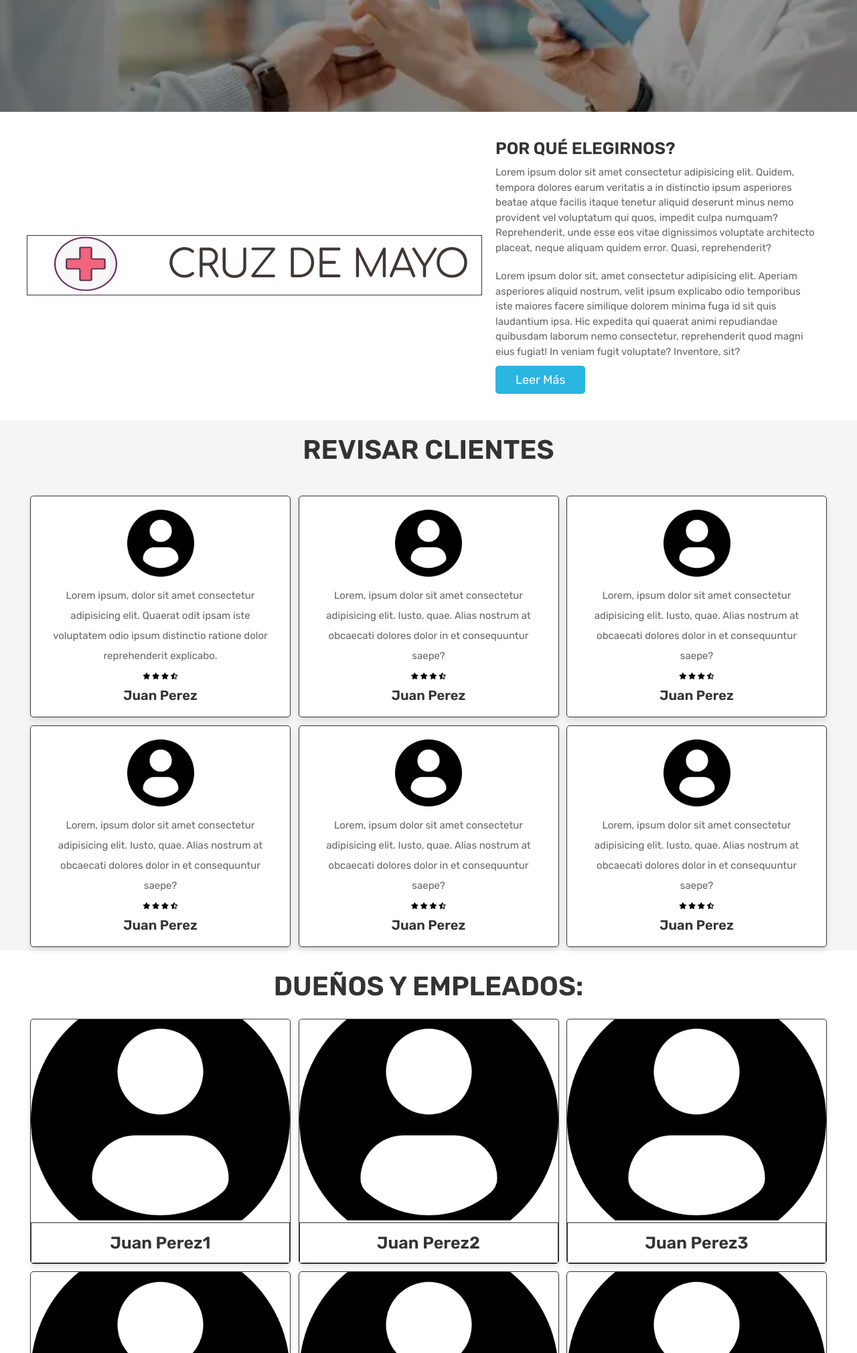
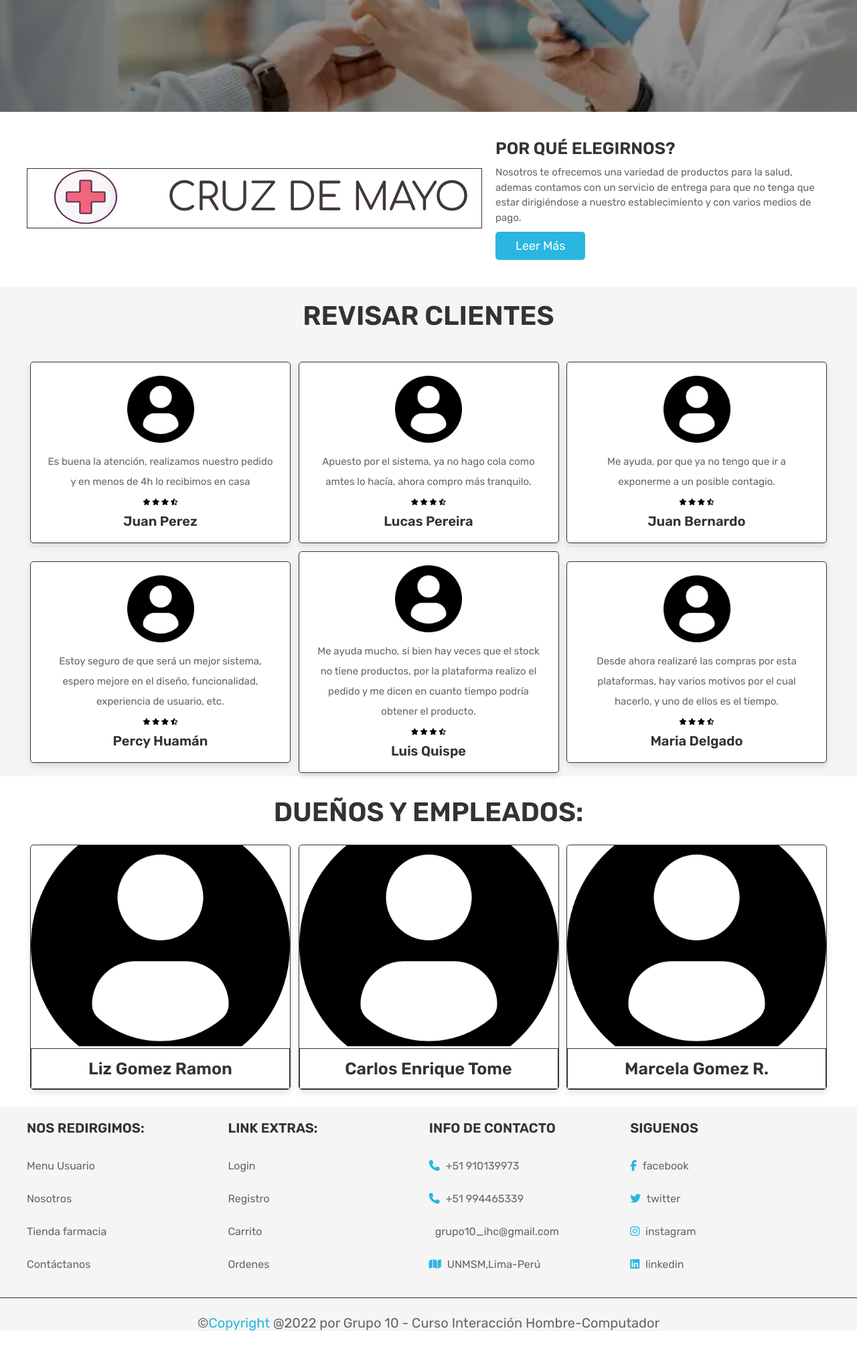
Before and after one commit to n4videv/13032022_ProyectoIHC, a PHP site: page /PROYECTOS/about.php in a window 1280 px wide. Shown: the part 407-2427 px from the top of the page at 67% size. After the commit the page ends 2394 px from the top, so only its background shows below. Run offline with PHP 8.4, Linux system fonts and the light colour scheme; a user stored in the database is signed in; data comes from the database, SQL or seed files in the repository; some libraries are stand-ins or nearby versions.

Commit message:
correccionV2

```diff
--- a/about.php
+++ b/about.php
@@ -47,8 +47,7 @@
 
             <div class="content">
                 <h3>Por qué elegirnos?</h3>
-                <p>Lorem ipsum dolor sit amet consectetur adipisicing elit. Quidem, tempora dolores earum veritatis a in distinctio ipsum asperiores beatae atque facilis itaque tenetur aliquid deserunt minus nemo provident vel voluptatum qui quos, impedit culpa numquam? Reprehenderit, unde esse eos vitae dignissimos voluptate architecto placeat, neque aliquam quidem error. Quasi, reprehenderit?</p>
-                <p>Lorem ipsum dolor sit, amet consectetur adipisicing elit. Aperiam asperiores aliquid nostrum, velit ipsum explicabo odio temporibus iste maiores facere similique dolorem minima fuga id sit quis laudantium ipsa. Hic expedita qui quaerat animi repudiandae quibusdam laborum nemo consectetur, reprehenderit quod magni eius fugiat! In veniam fugit voluptate? Inventore, sit?</p>
+                <p>Nosotros te ofrecemos una variedad de productos para la salud, ademas contamos con un servicio de entrega para que no tenga que estar dirigiéndose  a nuestro establecimiento y con varios medios de pago.</p>
                 <a href="<?php echo constant("URL").'about.php'?>" class="btn">Leer más</a>
             </div>
         </div>
@@ -60,7 +59,7 @@
 
             <div class="box">
                 <img src="assets/images/profile-user-lg.png" alt="">
-                <p>Lorem ipsum, dolor sit amet consectetur adipisicing elit. Quaerat odit ipsam iste voluptatem odio ipsum distinctio ratione dolor reprehenderit explicabo.</p>
+                <p>Es buena la atención, realizamos nuestro pedido y en menos de 4h lo recibimos en casa</p>
                 <div class="starts">
                     <i class="fas fa-star"></i>
                     <i class="fas fa-star"></i>
@@ -72,68 +71,68 @@
 
             <div class="box">
                 <img src="assets/images/profile-user-lg.png" alt="">
-                <p>Lorem, ipsum dolor sit amet consectetur adipisicing elit. Iusto, quae. Alias nostrum at obcaecati dolores dolor in et consequuntur saepe?</p>
+                <p>Apuesto por el sistema, ya no hago cola como amtes lo hacía, ahora compro más tranquilo.</p>
                 <div class="starts">
                     <i class="fas fa-star"></i>
                     <i class="fas fa-star"></i>
                     <i class="fas fa-star"></i>
                     <i class="fas fa-star-half-alt"></i>
                 </div>
-                <h3>Juan Perez</h3>
+                <h3>Lucas Pereira</h3>
             </div>
 
             <div class="box">
                 <img src="assets/images/profile-user-lg.png" alt="">
-                <p>Lorem, ipsum dolor sit amet consectetur adipisicing elit. Iusto, quae. Alias nostrum at obcaecati dolores dolor in et consequuntur saepe?</p>
+                <p>Me ayuda, por que ya no tengo que ir a exponerme a un posible contagio.</p>
                 <div class="starts">
                     <i class="fas fa-star"></i>
                     <i class="fas fa-star"></i>
                     <i class="fas fa-star"></i>
                     <i class="fas fa-star-half-alt"></i>
                 </div>
-                <h3>Juan Perez</h3>
+                <h3>Juan Bernardo</h3>
             </div>
 
             <div class="box">
                 <img src="assets/images/profile-user-lg.png" alt="">
-                <p>Lorem, ipsum dolor sit amet consectetur adipisicing elit. Iusto, quae. Alias nostrum at obcaecati dolores dolor in et consequuntur saepe?</p>
+                <p>Estoy seguro de que será un mejor sistema, espero mejore en el diseño, funcionalidad, experiencia de usuario, etc.</p>
                 <div class="starts">
                     <i class="fas fa-star"></i>
                     <i class="fas fa-star"></i>
                     <i class="fas fa-star"></i>
                     <i class="fas fa-star-half-alt"></i>
                 </div>
-                <h3>Juan Perez</h3>
+                <h3>Percy Huamán</h3>
             </div>
 
             <div class="box">
                 <img src="assets/images/profile-user-lg.png" alt="">
-                <p>Lorem, ipsum dolor sit amet consectetur adipisicing elit. Iusto, quae. Alias nostrum at obcaecati dolores dolor in et consequuntur saepe?</p>
+                <p>Me ayuda mucho, si bien hay veces que el stock no tiene productos, por la plataforma realizo el pedido y me dicen en cuanto tiempo podría obtener el producto.</p>
                 <div class="starts">
                     <i class="fas fa-star"></i>
                     <i class="fas fa-star"></i>
                     <i class="fas fa-star"></i>
                     <i class="fas fa-star-half-alt"></i>
                 </div>
-                <h3>Juan Perez</h3>
+                <h3>Luis Quispe</h3>
             </div>
 
             <div class="box">
                 <img src="assets/images/profile-user-lg.png" alt="">
-                <p>Lorem, ipsum dolor sit amet consectetur adipisicing elit. Iusto, quae. Alias nostrum at obcaecati dolores dolor in et consequuntur saepe?</p>
+                <p>Desde ahora realizaré las compras por esta plataformas, hay varios motivos por el cual hacerlo, y uno de ellos es el tiempo.</p>
                 <div class="starts">
                     <i class="fas fa-star"></i>
                     <i class="fas fa-star"></i>
                     <i class="fas fa-star"></i>
                     <i class="fas fa-star-half-alt"></i>
                 </div>
-                <h3>Juan Perez</h3>
+                <h3>Maria Delgado</h3>
             </div>
         </div>
     </section>
 
     <section class="authors">
-        <h1 class="title">Dueños y Empleados:</h1>
+    <h1 class="title">Dueños y Empleados:</h1>
         <div class="box-container">
             <div class="box">
                 <img src="assets/images/profile-user-lg.png" alt="">
@@ -143,7 +142,7 @@
                     <a href="#" class="fab fa-instagram"></a>
                     <a href="#" class="fab fa-linkedin"></a>
                 </div>
-                <h3>Juan Perez1</h3>
+                <h3>Liz Gomez Ramon</h3>
             </div>
 
             <div class="box">
@@ -154,7 +153,7 @@
                     <a href="#" class="fab fa-instagram"></a>
                     <a href="#" class="fab fa-linkedin"></a>
                 </div>
-                <h3>Juan Perez2</h3>
+                <h3>Carlos Enrique Tome</h3>
             </div>
 
             <div class="box">
@@ -165,44 +164,11 @@
                     <a href="#" class="fab fa-instagram"></a>
                     <a href="#" class="fab fa-linkedin"></a>
                 </div>
-                <h3>Juan Perez3</h3>
+                <h3>Marcela Gomez R.</h3>
             </div>
 
-            <div class="box">
-                <img src="assets/images/profile-user-lg.png" alt="">
-                    <div class="share">
-                    <a href="#" class="fab fa-facebook-f"></a>
-                    <a href="#" class="fab fa-twitter"></a>
-                    <a href="#" class="fab fa-instagram"></a>
-                    <a href="#" class="fab fa-linkedin"></a>
-                </div>
-                <h3>Juan Perez4</h3>
-            </div>
-
-            <div class="box">
-                <img src="assets/images/profile-user-lg.png" alt="">
-                    <div class="share">
-                    <a href="#" class="fab fa-facebook-f"></a>
-                    <a href="#" class="fab fa-twitter"></a>
-                    <a href="#" class="fab fa-instagram"></a>
-                    <a href="#" class="fab fa-linkedin"></a>
-                </div>
-                <h3>Juan Perez5</h3>
-            </div>
-
-            <div class="box">
-                <img src="assets/images/profile-user-lg.png" alt="">
-                    <div class="share">
-                    <a href="#" class="fab fa-facebook-f"></a>
-                    <a href="#" class="fab fa-twitter"></a>
-                    <a href="#" class="fab fa-instagram"></a>
-                    <a href="#" class="fab fa-linkedin"></a>
-                </div>
-                <h3>Juan Perez6</h3>
-            </div>
         </div>
     </section>
-
 
     <?php include 'includes/footer_all.php' ?>
 
--- a/home_user.php
+++ b/home_user.php
@@ -100,7 +100,7 @@
 
             <div class="content">
                 <h3>Acerca de Nosotros</h3>
-                <p>Lorem ipsum dolor sit, amet consectetur adipisicing elit. Tenetur rem ut sunt officia aperiam itaque quo vitae quis officiis earum. Ducimus debitis placeat hic saepe sequi voluptatibus dolor vero sit, consequatur, harum tenetur! Quisquam animi iste, odio, facere commodi eaque, at placeat tempora iusto exercitationem sint aspernatur. Facilis, explicabo atque!</p>
+                <p>Somos una farmacia que ofrece variedad de productos, los cuales son distribuidos a precios módicos y efectivos. Ahora también por el medio digital. Es la mejor opción local, puedes realizar tus compras de forma vitual, lista tus productos médicos en tu carrito y realiza tu pedido. Puede pasar por tus productos en nuestra farmacia o podemos enviarlo por delivery.</p>
                 <a href="about.php" class="btn">Leer Más</a>
             </div>
         </div>
@@ -109,7 +109,7 @@
     <section class="home-contact">
         <div class="content">
             <h3>Tienen alguna pregunta?</h3>
-            <p>Lorem ipsum, dolor sit amet consectetur adipisicing elit. Atque cumque exercitationem repellendus, amet ullam voluptatibus?</p>
+            <p>¡Háznosla saber a escribiéndonos un mensaje!</p>
             <a href="contacts.php" class="white-btn">Contáctanos</a>
         </div>
     </section>
```
